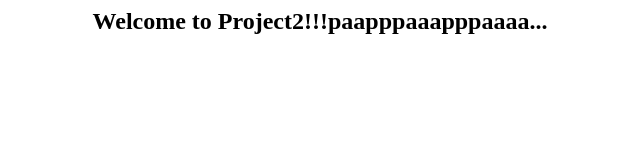
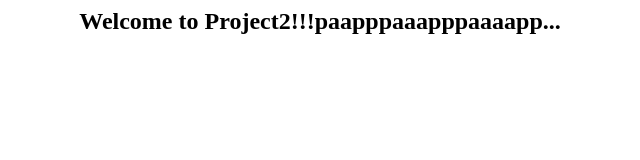
Before and after one commit to priyanka24-hash/project-2, a plain HTML site: page index.html in a window 1280 px wide. Shown: the whole page, without its empty margins (320-960 px from the left). Drawn offline with Linux system fonts and the light colour scheme.

Commit message:
Update index.html

```diff
--- a/index.html
+++ b/index.html
@@ -3,6 +3,6 @@
 <title> Priyanka </title>
 </head>
 <body style = "background-image:url('images/github3.jpg'); background-size: 100%">
-<h2 ALIGN=CENTER>Welcome to Project2!!!paapppaaapppaaaa...</h2>
+<h2 ALIGN=CENTER>Welcome to Project2!!!paapppaaapppaaaapp...</h2>
 </body>
 </html>
```
